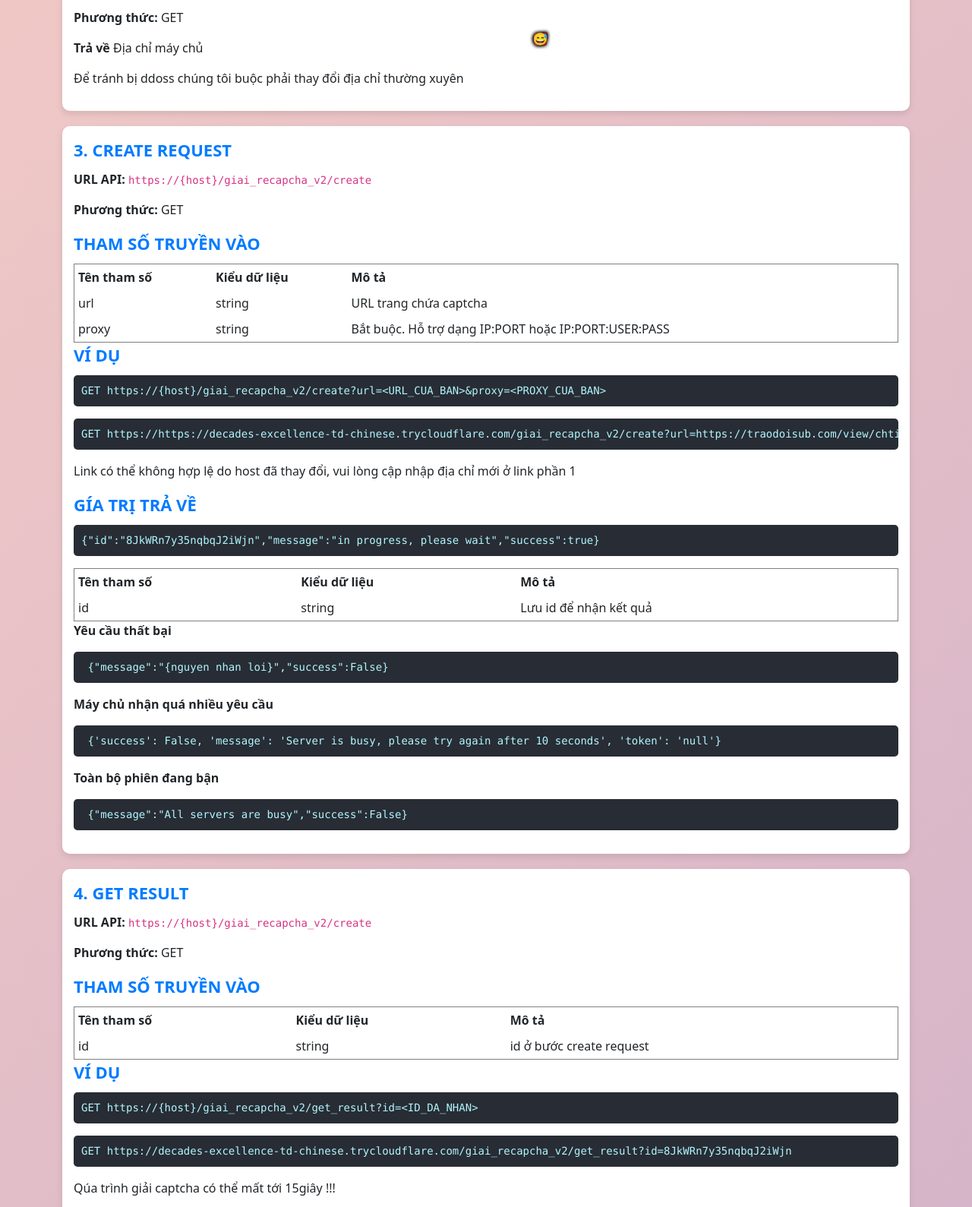
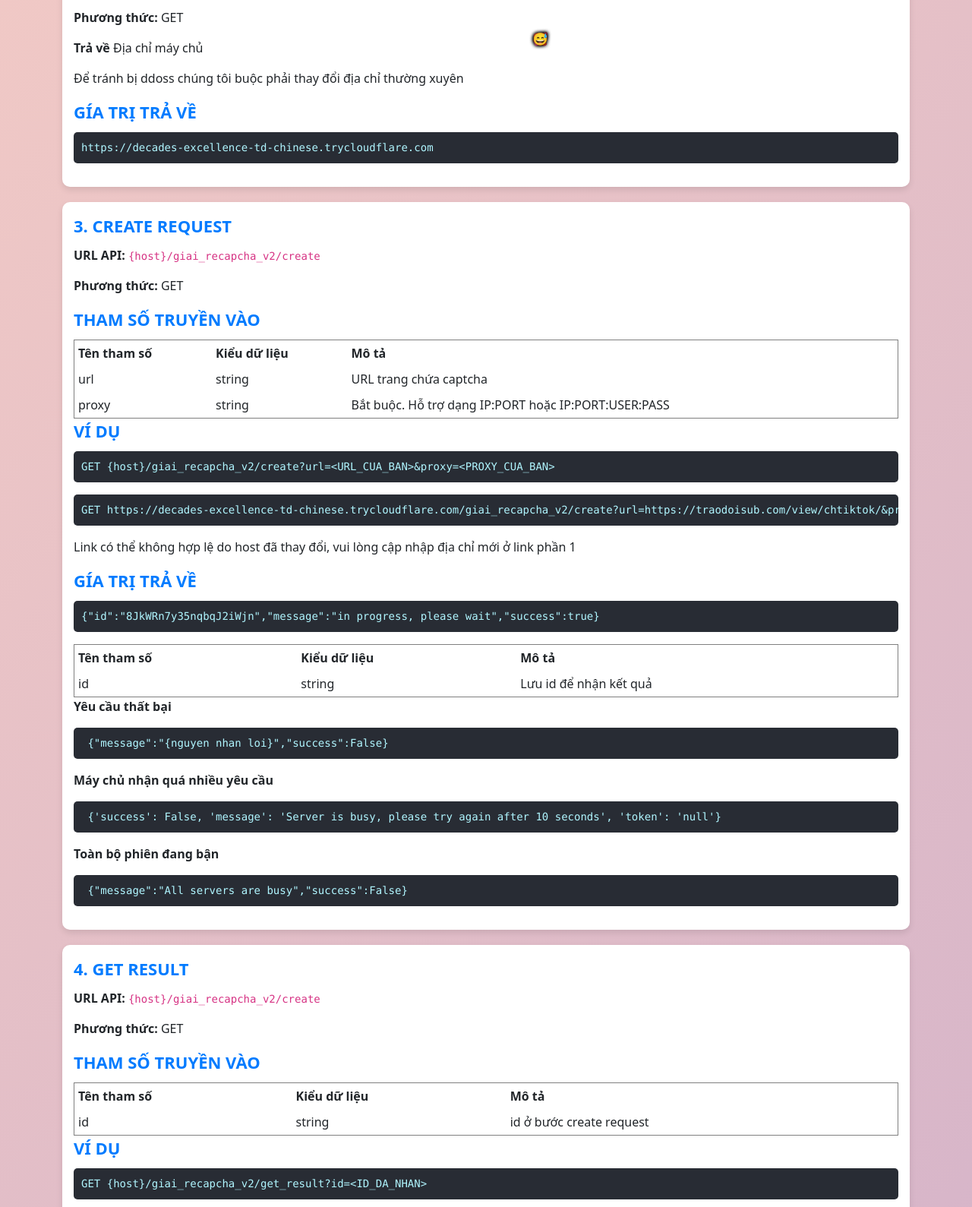
Before and after one commit to dacohacotool/web_tinh_kktool, a plain HTML site: page recaptchaslover_doc/index.html in a window 1280 px wide. Shown: the part 320-1909 px from the top of the page at 76% size. Drawn offline with nearby package versions, Linux system fonts and the light colour scheme.

Commit message:
Add files via upload

```diff
--- a/recaptchaslover_doc/index.html
+++ b/recaptchaslover_doc/index.html
@@ -245,10 +245,12 @@
             <p><strong>Phương thức:</strong> GET</p>
             <p><strong>Trả về</strong> Địa chỉ máy chủ</p>
             <p>Để tránh bị ddoss chúng tôi buộc phải thay đổi địa chỉ thường xuyên</p>
+            <div class="title">Gía trị trả về</div>
+            <pre>https://decades-excellence-td-chinese.trycloudflare.com</pre>
         </div>
         <div class="box">
             <div class="title">3. Create Request</div>
-            <p><strong>URL API:</strong> <code>https://{host}/giai_recapcha_v2/create</code></p>
+            <p><strong>URL API:</strong> <code>{host}/giai_recapcha_v2/create</code></p>
             <p><strong>Phương thức:</strong> GET</p>
 
             <div class="title">Tham số truyền vào</div>
@@ -258,8 +260,8 @@
                 <tr><td>proxy</td><td>string</td><td>Bắt buộc. Hỗ trợ dạng IP:PORT hoặc IP:PORT:USER:PASS</td></tr>
             </table>
             <div class="title">Ví dụ</div>
-            <pre>GET https://{host}/giai_recapcha_v2/create?url=&lt;URL_CUA_BAN&gt;&proxy=&lt;PROXY_CUA_BAN&gt;</pre>
-            <pre>GET https://https://decades-excellence-td-chinese.trycloudflare.com/giai_recapcha_v2/create?url=https://traodoisub.com/view/chtiktok/&proxy=14.225.55.47:12345:ubpv1z2m:uBPV1z2M</pre>
+            <pre>GET {host}/giai_recapcha_v2/create?url=&lt;URL_CUA_BAN&gt;&proxy=&lt;PROXY_CUA_BAN&gt;</pre>
+            <pre>GET https://decades-excellence-td-chinese.trycloudflare.com/giai_recapcha_v2/create?url=https://traodoisub.com/view/chtiktok/&proxy=14.225.55.47:12345:ubpv1z2m:uBPV1z2M</pre>
             <p>Link có thể không hợp lệ do host đã thay đổi, vui lòng cập nhập địa chỉ mới ở link phần 1</p>
             <div class="title">Gía trị trả về</div>
             <pre>{"id":"8JkWRn7y35nqbqJ2iWjn","message":"in progress, please wait","success":true}</pre>
@@ -276,7 +278,7 @@
         </div>
         <div class="box">
             <div class="title">4. Get Result</div>
-            <p><strong>URL API:</strong> <code>https://{host}/giai_recapcha_v2/create</code></p>
+            <p><strong>URL API:</strong> <code>{host}/giai_recapcha_v2/create</code></p>
             <p><strong>Phương thức:</strong> GET</p>
 
             <div class="title">Tham số truyền vào</div>
@@ -285,7 +287,7 @@
                 <tr><td>id</td><td>string</td><td>id ở bước create request</td></tr>
             </table>
             <div class="title">Ví dụ</div>
-            <pre>GET https://{host}/giai_recapcha_v2/get_result?id=&lt;ID_DA_NHAN&gt;</pre>
+            <pre>GET {host}/giai_recapcha_v2/get_result?id=&lt;ID_DA_NHAN&gt;</pre>
             <pre>GET https://decades-excellence-td-chinese.trycloudflare.com/giai_recapcha_v2/get_result?id=8JkWRn7y35nqbqJ2iWjn</pre>
             <p>Qúa trình giải captcha có thể mất tới 15giây !!!</p>
             <div class="title">Gía trị trả về</div>
@@ -308,7 +310,7 @@ host = requests.get("https://raw.githubusercontent.com/dacohacotool/host_kk/refs
 
 # Tạo yêu cầu recaptcha
 response_create = requests.get(
-    f"https://{host}/giai_recapcha_v2/create",
+    f"{host}/giai_recapcha_v2/create",
     params={
         "url": "https://example.com",
         "proxy": "14.225.55.47:12345:username:password"
@@ -320,7 +322,7 @@ print(response_create)
 id = response_create["id"]
 for i in range (20):
 # Nhận kết quả giải captcha
-    response_result = requests.get(f"https://{host}/giai_recapcha_v2/get_result", params={
+    response_result = requests.get(f"{host}/giai_recapcha_v2/get_result", params={
         "id": id
     }).json()
     if response_result["success"]:
@@ -343,7 +345,7 @@ $params = [
     'url' => 'https://example.com',
     'proxy' => '14.225.55.47:12345:username:password'
 ];
-$response_create = file_get_contents("https://$host/giai_recapcha_v2/create?" . http_build_query($params));
+$response_create = file_get_contents("$host/giai_recapcha_v2/create?" . http_build_query($params));
 $response_create = json_decode($response_create, true);
 
 echo json_encode($response_create, JSON_PRETTY_PRINT);
@@ -353,7 +355,7 @@ $id = $response_create["id"];
 
 for ($i = 0; $i < 20; $i++) {
     // Nhận kết quả giải captcha
-    $response_result = file_get_contents("https://$host/giai_recapcha_v2/get_result?id=$id");
+    $response_result = file_get_contents("$host/giai_recapcha_v2/get_result?id=$id");
     $response_result = json_decode($response_result, true);
 
     if ($response_result["success"]) {
```
